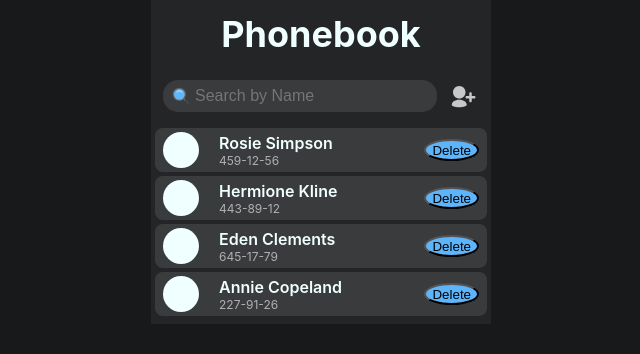
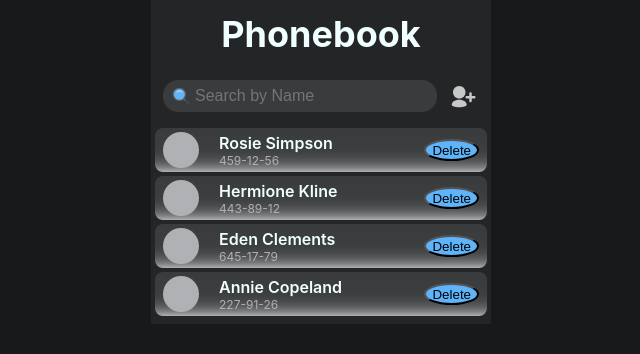
Before and after one commit to Alexander0Yusov/goit-react-hw-04-phonebook, a React (Create React App) app: page / in a window 1280 px wide. Shown: the top 354 px of the page, without its empty margins (319-959 px from the left). Built offline with nearby package versions, Linux system fonts and the light colour scheme.

Commit message:
design ef item

```diff
--- a/src/components/ListItem/ListItem.module.css
+++ b/src/components/ListItem/ListItem.module.css
@@ -5,7 +5,8 @@
   margin-bottom: 4px;
   padding: 4px 8px;
 
-  background-color: #3a3b3d;
+  background: linear-gradient(#3a3b3d, 87%, #b0b1b4);
+  /* background-color: #3a3b3d; */
   /* outline: 1px solid tomato; */
   border-radius: 8px;
   text-align: left;
@@ -17,7 +18,7 @@
   border-radius: 50%;
   margin-right: 20px;
 
-  background-color: azure;
+  background-color: #b0b1b4;
 }
 
 .dataBox {
```
